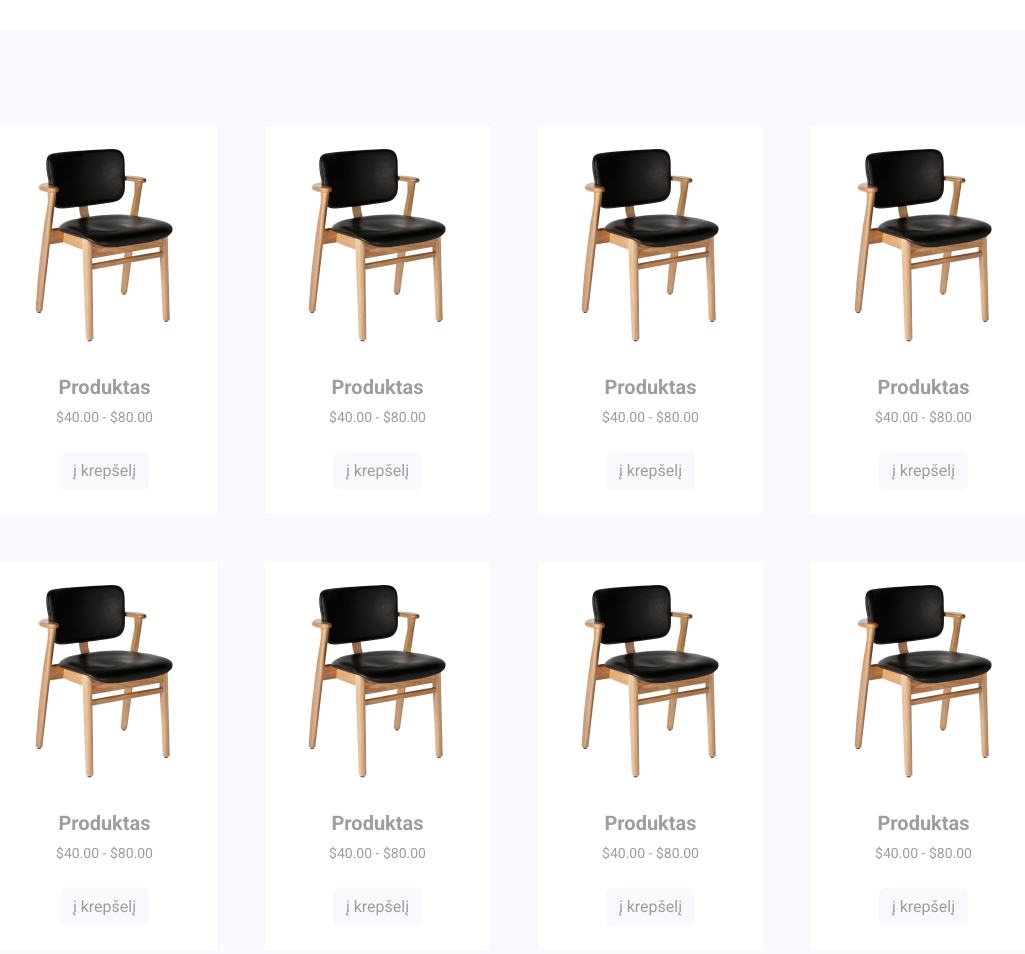
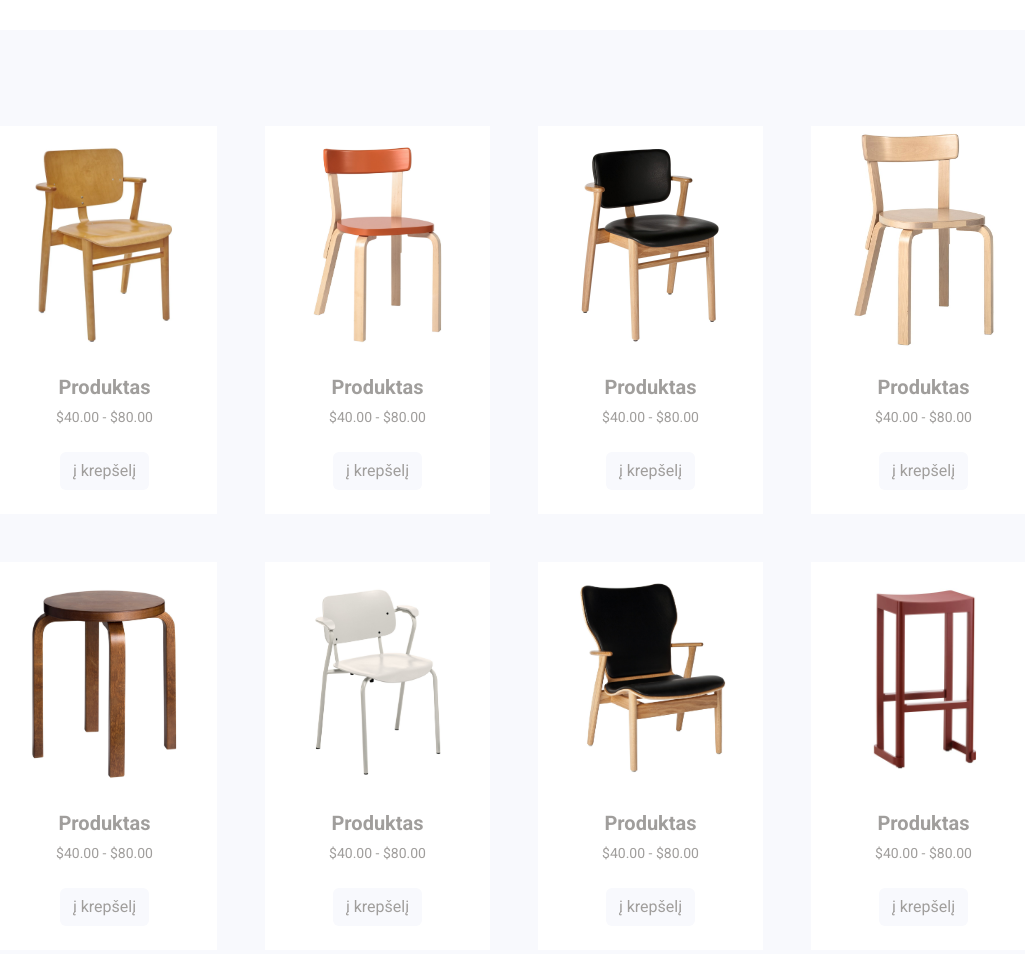
Before and after one commit to jurg1s/optimumlignum.lt, a plain HTML site: page index.html in a window 1280 px wide. Shown: the part 1800-2754 px from the top of the page, without its empty margins (126-1151 px from the left). Drawn offline with nearby package versions, Linux system fonts and the light colour scheme; a web font is replaced by a local one.

Commit message:
lasttoday

```diff
--- a/assets/css/style.css
+++ b/assets/css/style.css
@@ -212,6 +212,7 @@ margin: 0;
 
 .carousel-control:hover {
   color: #5f5b57;
+
 }
 
 /*-------------------------------------
@@ -380,12 +381,15 @@ section {
   text-align: center;
   padding: 10px 0px;
   border-radius: 5px;
-
+  text-decoration:none;
 }
 .read_bt a:hover{
 
   color: #ffffff;
   background-color:#eb5e4a;
+  transition: 0.15s ease-in-out;
+
+
 }
 
 /*-------------------------------------
--- a/index.html
+++ b/index.html
@@ -229,7 +229,7 @@
                        <div class="icon_1">&#128682;
 
                       </div>
-                       <h2 class="furnitures_text">biuras </h2>
+                       <h2 class="furnitures_text">ofisas</h2>
                        <p class="dummy_text">Lorem ipsum, dolor sit amet consectetur adipisicing elit. Mollitia, laboriosam.
                        </p>
                        <div class="read_bt_main">
@@ -275,7 +275,34 @@
               <!-- Product image-->
               <img
                 class="card-img-top gallery-item"
-                src="/assets/images/Domus-Chair-black-leather-upholstery_WEB-1977827.jpg"
+                src="/assets/images/DOMUS-Chair-Artek-32189-relfa5a63f2.webp"
+                alt="..."
+              />
+              <!-- Product details-->
+              <div class="card-body p-4">
+                <div class="text-center">
+                  <!-- Product name-->
+                  <h5 class="fw-bolder">Produktas</h5>
+                  <!-- Product price-->
+                  $40.00 - $80.00
+                </div>
+              </div>
+              <!-- Product actions-->
+              <div class="card-footer p-4 pt-0 border-top-0 bg-transparent">
+                <div class="text-center">
+                  <a class="btn mt-auto" href="#"
+                    >į krepšelį</a
+                  >
+                </div>
+              </div>
+            </div>
+          </div>
+          <div class="col mb-5">
+            <div class="card h-100">
+              <!-- Product image-->
+              <img
+                class="card-img-top gallery-item"
+                src="/assets/images/Chair-69-orange-lacquer-seat-1843296.jpg"
                 alt="..."
               />
               <!-- Product details-->
@@ -329,7 +356,7 @@
               <!-- Product image-->
               <img
                 class="card-img-top gallery-item"
-                src="/assets/images/Domus-Chair-black-leather-upholstery_WEB-1977827.jpg"
+                src="/assets/images/Artek_AK.jpg"
                 alt="..."
               />
               <!-- Product details-->
@@ -356,7 +383,7 @@
               <!-- Product image-->
               <img
                 class="card-img-top gallery-item"
-                src="/assets/images/Domus-Chair-black-leather-upholstery_WEB-1977827.jpg"
+                src="/assets/images/Stool-E60-walnut-stain-1849619.jpg"
                 alt="..."
               />
               <!-- Product details-->
@@ -383,7 +410,7 @@
               <!-- Product image-->
               <img
                 class="card-img-top gallery-item"
-                src="/assets/images/Domus-Chair-black-leather-upholstery_WEB-1977827.jpg"
+                src="/assets/images/Lukki-Chair-white-lacquer_WEB-2257578.jpg"
                 alt="..."
               />
               <!-- Product details-->
@@ -410,7 +437,7 @@
               <!-- Product image-->
               <img
                 class="card-img-top gallery-item"
-                src="/assets/images/Domus-Chair-black-leather-upholstery_WEB-1977827.jpg"
+                src="/assets/images/Domus-Lounge-Chair-oak-upholstered_WEB-1855920.jpg"
                 alt="..."
               />
               <!-- Product details-->
@@ -437,34 +464,7 @@
               <!-- Product image-->
               <img
                 class="card-img-top gallery-item"
-                src="/assets/images/Domus-Chair-black-leather-upholstery_WEB-1977827.jpg"
-                alt="..."
-              />
-              <!-- Product details-->
-              <div class="card-body p-4">
-                <div class="text-center">
-                  <!-- Product name-->
-                  <h5 class="fw-bolder">Produktas</h5>
-                  <!-- Product price-->
-                  $40.00 - $80.00
-                </div>
-              </div>
-              <!-- Product actions-->
-              <div class="card-footer p-4 pt-0 border-top-0 bg-transparent">
-                <div class="text-center">
-                  <a class="btn mt-auto" href="#"
-                    >į krepšelį</a
-                  >
-                </div>
-              </div>
-            </div>
-          </div>
-          <div class="col mb-5">
-            <div class="card h-100">
-              <!-- Product image-->
-              <img
-                class="card-img-top gallery-item"
-                src="/assets/images/Domus-Chair-black-leather-upholstery_WEB-1977827.jpg"
+                src="/assets/images/Atelier-Bar-Stool-75-cm-beech-dark-red_F-4741554.jpg"
                 alt="..."
               />
               <!-- Product details-->
```
Also changed, not shown: assets/images/Atelier-Bar-Stool-75-cm-beech-dark-red_F-4741554.jpg (added), assets/images/Chair-69-orange-lacquer-seat-1843296.jpg (added), assets/images/Domus-Lounge-Chair-oak-upholstered_WEB-1855920.jpg (added), assets/images/Lukki-Chair-white-lacquer_WEB-2257578.jpg (added), assets/images/Stool-E60-walnut-stain-1849619.jpg (added), assets/images/alt1.png (deleted), assets/images/klientai_maxima-logo.png (deleted).
